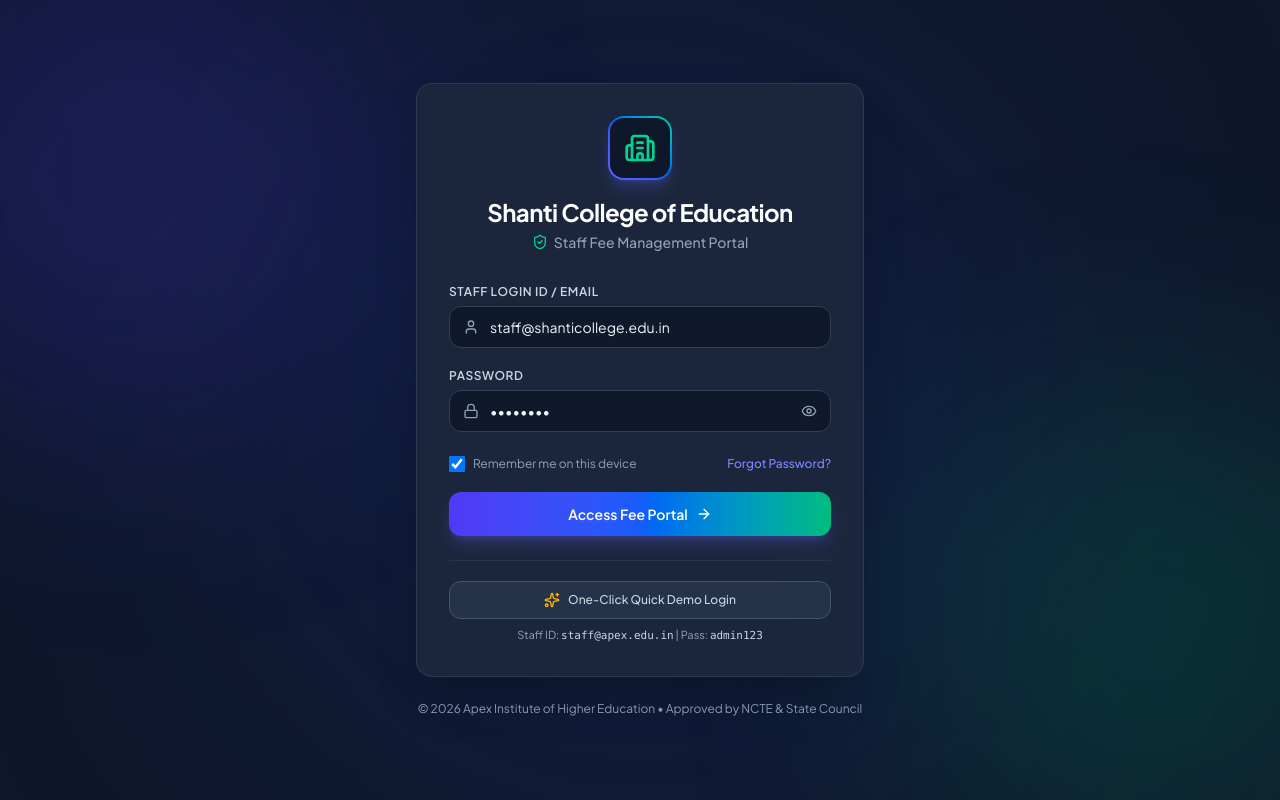
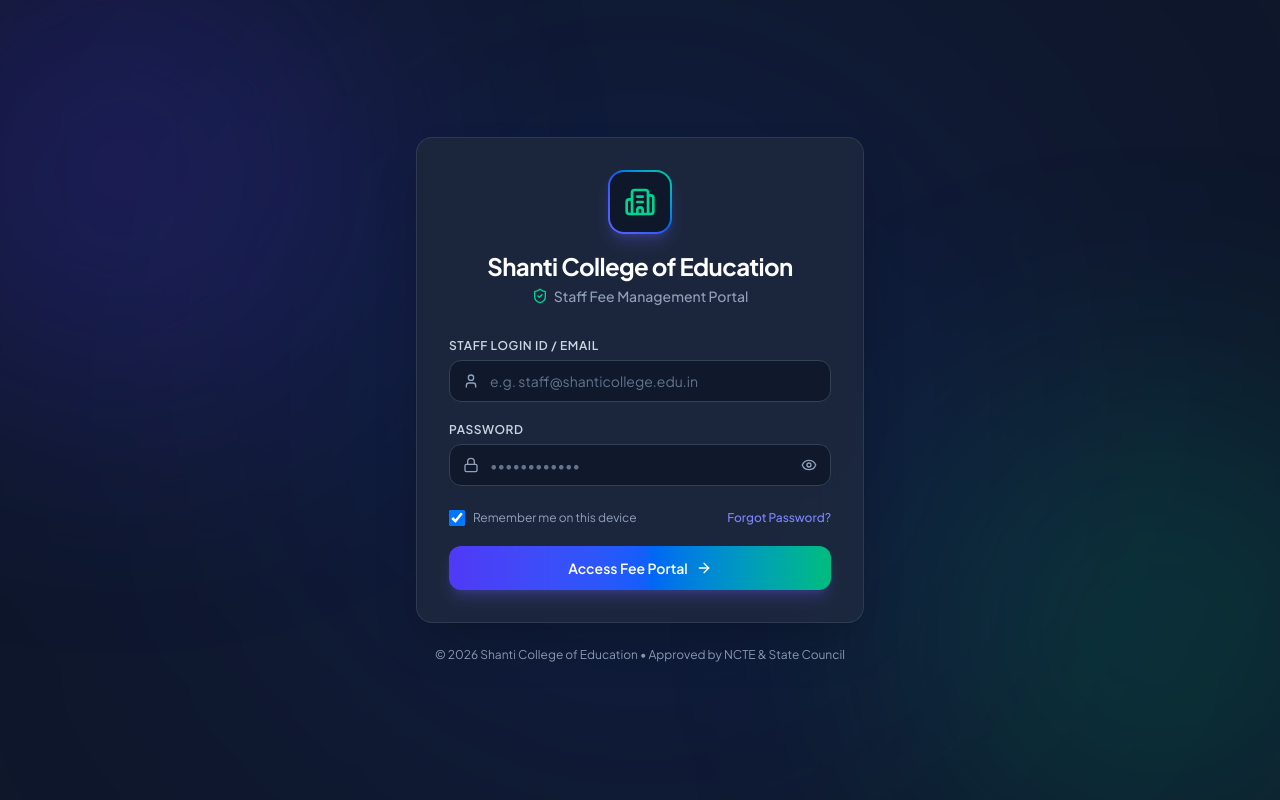
Before and after one commit to Aayush-jas123/school-fee-st, a React (Vite) app: page / in a window 1280 px wide. Built offline with nearby package versions, Linux system fonts and the light colour scheme.

Commit message:
Remove demo login button and credential helper from LoginPage

```diff
--- a/src/views/LoginPage.tsx
+++ b/src/views/LoginPage.tsx
@@ -1,13 +1,13 @@
 import React, { useState } from 'react';
-import { Eye, EyeOff, Lock, User, ShieldCheck, Sparkles, Building2, ArrowRight, HelpCircle } from 'lucide-react';
+import { Eye, EyeOff, Lock, User, ShieldCheck, Building2, ArrowRight, HelpCircle } from 'lucide-react';
 
 interface LoginPageProps {
   onLoginSuccess: (staffName: string) => void;
 }
 
 export const LoginPage: React.FC<LoginPageProps> = ({ onLoginSuccess }) => {
-  const [loginId, setLoginId] = useState('staff@shanticollege.edu.in');
-  const [password, setPassword] = useState('admin123');
+  const [loginId, setLoginId] = useState('');
+  const [password, setPassword] = useState('');
   const [showPassword, setShowPassword] = useState(false);
   const [rememberMe, setRememberMe] = useState(true);
   const [errorMessage, setErrorMessage] = useState('');
@@ -26,16 +26,6 @@
       setIsLoading(false);
       onLoginSuccess('Dr. Rajesh Sharma (Accounts Officer)');
     }, 600);
-  };
-
-  const handleQuickDemoLogin = () => {
-    setLoginId('staff@shanticollege.edu.in');
-    setPassword('admin123');
-    setIsLoading(true);
-    setTimeout(() => {
-      setIsLoading(false);
-      onLoginSuccess('Dr. Rajesh Sharma (Accounts Officer)');
-    }, 500);
   };
 
   return (
@@ -156,26 +146,11 @@
               )}
             </button>
           </form>
-
-          {/* Quick Demo Helper */}
-          <div className="mt-6 pt-5 border-t border-slate-700/60 text-center">
-            <button
-              type="button"
-              onClick={handleQuickDemoLogin}
-              className="w-full py-2.5 px-3 rounded-xl bg-slate-700/50 hover:bg-slate-700 border border-slate-600 text-slate-300 hover:text-white text-xs font-medium transition-all flex items-center justify-center gap-2"
-            >
-              <Sparkles className="w-4 h-4 text-amber-400" />
-              One-Click Quick Demo Login
-            </button>
-            <p className="text-[11px] text-slate-400 mt-2">
-              Staff ID: <code className="text-slate-300">staff@apex.edu.in</code> | Pass: <code className="text-slate-300">admin123</code>
-            </p>
-          </div>
         </div>
 
         {/* Footer info */}
         <p className="text-center text-xs text-slate-400 mt-6">
-          © 2026 Apex Institute of Higher Education • Approved by NCTE & State Council
+          © 2026 Shanti College of Education • Approved by NCTE & State Council
         </p>
       </div>
 
@@ -191,7 +166,7 @@
               For security compliance, staff passwords must be reset by the IT Administrator.
             </p>
             <div className="bg-slate-900/80 p-3 rounded-xl border border-slate-700 text-xs space-y-1 mb-5">
-              <p><strong className="text-indigo-300">IT Helpdesk Email:</strong> admin@apex.edu.in</p>
+              <p><strong className="text-indigo-300">IT Helpdesk Email:</strong> admin@shanticollege.edu.in</p>
               <p><strong className="text-indigo-300">Internal Helpline:</strong> Ext. 104 / +91 172 298104</p>
             </div>
             <button
```
